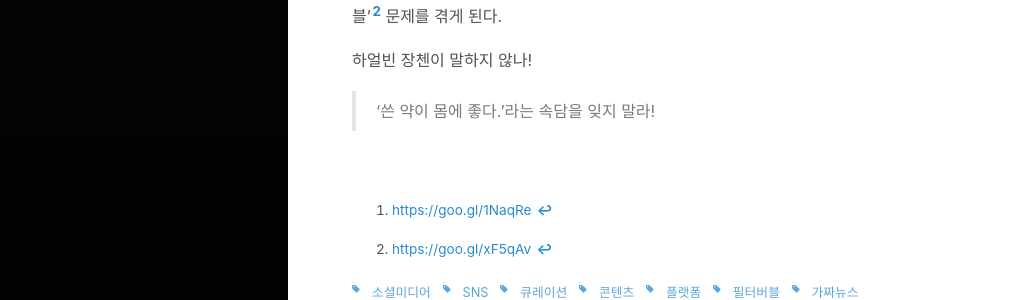
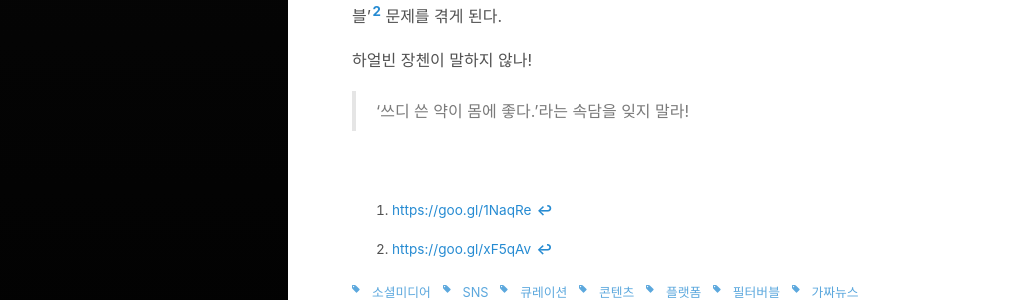
Before and after one commit to germweapon/germweapon.github.io, a Jekyll site: the page built from _posts/2017-11-04-콘텐츠와-콘텐츠-플랫폼에-대한-단상.md, in a window 1280 px wide. Shown: the part 2050-2350 px from the top of the page, without its empty margins (0-1022 px from the left). Built offline with Jekyll 4.4.1, drawn with Linux system fonts in a browser that asks for light colours.

Commit message:
some fix

```diff
--- a/_posts/2017-11-04-콘텐츠와-콘텐츠-플랫폼에-대한-단상.md
+++ b/_posts/2017-11-04-콘텐츠와-콘텐츠-플랫폼에-대한-단상.md
@@ -80,6 +80,6 @@ last_modified_at: 2017-11-04T12:00:00-05:00
 
 하얼빈 장첸이 말하지 않나!
 
->'쓴 약이 몸에 좋다.'라는 속담을 잊지 말라!
+>'쓰디 쓴 약이 몸에 좋다.'라는 속담을 잊지 말라!
 
 <br/>
```
